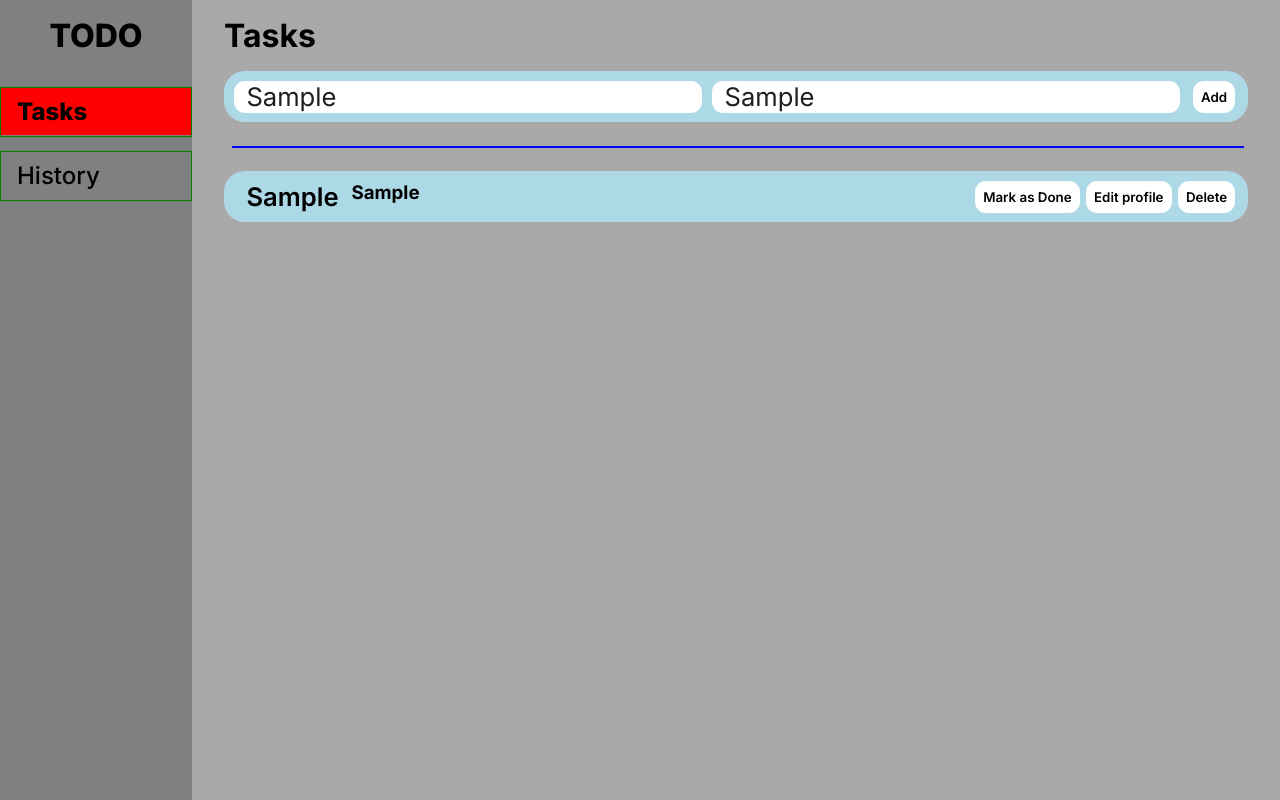
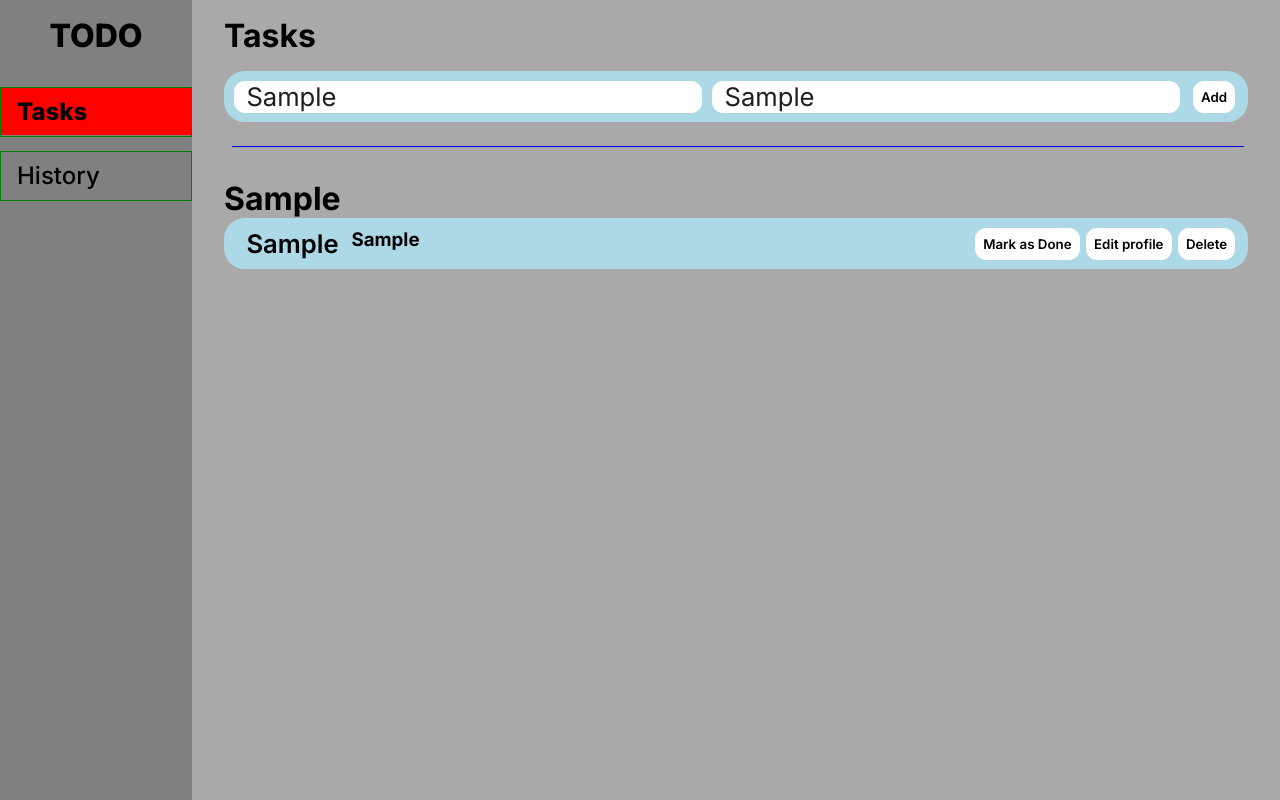
Before and after one commit to Moo2meenn/todo-app, a React (Create React App) app: page / in a window 1280 px wide. Both pictures are taken after typing "Sample", "Sample" into the empty fields and a click on the button "Add". Built offline with nearby package versions, Linux system fonts and the light colour scheme.

Commit message:
implement categories

```diff
--- a/src/App.js
+++ b/src/App.js
@@ -8,12 +8,11 @@ import styled from "styled-components";
 import Tasks from "./pages/Tasks";
 import History from "./pages/History";
 
-import { useTasks, useTaskHistory, useCategories } from "./states";
+import { useTasks, useTaskHistory } from "./states";
 
 function App() {
   const [tasks, setTasks] = useTasks();
   const [history, setHistory] = useTaskHistory();
-  const [categories, setCategories] = useCategories();
 
   return (
     <div>
@@ -30,8 +29,6 @@ function App() {
                 setTasks={setTasks}
                 history={history}
                 setHistory={setHistory}
-                categories={categories}
-                setCategories={setCategories}
               />
             }
           />
--- a/src/components/CreateTask.js
+++ b/src/components/CreateTask.js
@@ -3,7 +3,7 @@ import styled from "styled-components";
 import { BaseButton } from "./GlobalStyles";
 import { v4 as uuidv4 } from "uuid";
 
-const CreateTask = ({ tasks, setTasks, setHistory }) => {
+const CreateTask = ({ tasks, setTasks, setHistory, onNewCategory }) => {
   function handleSubmit(e) {
     e.preventDefault();
     const formData = new FormData(e.target);
@@ -14,6 +14,14 @@ const CreateTask = ({ tasks, setTasks, setHistory }) => {
 
     const time = new Date().toUTCString();
     const task = { name, id: uuidv4(), category };
+
+    // Check if the category already exists in the tasks array
+    const categoryExists = tasks.some((task) => task.category === category);
+
+    // If the category doesn't exist, call the onNewCategory prop to handle the visibility
+    if (!categoryExists && typeof onNewCategory === "function") {
+      onNewCategory(category);
+    }
 
     setTasks((tasks) => [...tasks, task]);
 
--- a/src/components/Divider.js
+++ b/src/components/Divider.js
@@ -2,7 +2,7 @@ import styled from "styled-components";
 
 export const Divider = styled.div`
   width: 98.8%;
-  height: 2px;
+  height: 0.1rem;
   margin: 0.5rem;
   background-color: blue;
 `;
--- a/src/pages/Tasks.js
+++ b/src/pages/Tasks.js
@@ -1,14 +1,73 @@
-import React from "react";
+import React, { useState } from "react";
 import Task from "../components/Task";
 import CreateTask from "../components/CreateTask";
 import { TasksView } from "../components/TasksView";
 import { Divider } from "../components/Divider";
+import styled from "styled-components";
 
 const Tasks = ({ tasks, setTasks, setHistory }) => {
+  // Step 1: Group tasks by category
+  const groupedTasks = tasks.reduce((acc, task) => {
+    if (!acc[task.category]) {
+      acc[task.category] = [];
+    }
+    acc[task.category].push(task);
+    return acc;
+  }, {});
+
+  // Step 2: Define state to keep track of toggle
+  const [expandedCategories, setExpandedCategories] = useState(
+    Object.keys(groupedTasks).reduce((acc, category) => {
+      acc[category] = true; // Set all existing categories to be initially expanded (true)
+      return acc;
+    }, {})
+  );
+
+  // Step 3: Toggle category visibility when category title is clicked
+  const toggleCategory = (category) => {
+    setExpandedCategories((prevExpanded) => ({
+      ...prevExpanded,
+      [category]: !prevExpanded[category],
+    }));
+  };
+
+  // Step 4: Function to handle the creation of new categories
+  const handleNewCategory = (newCategory) => {
+    setExpandedCategories((prevExpanded) => ({
+      ...prevExpanded,
+      [newCategory]: true, // Set the new category to be initially open (true)
+    }));
+  };
+
+  // Step 5: Render grouped tasks
+  const renderGroupedTasks = () => {
+    return Object.entries(groupedTasks).map(([category, tasks]) => (
+      <CategoryWrapper key={category}>
+        <h1 onClick={() => toggleCategory(category)}>{category}</h1>
+        {expandedCategories[category] &&
+          tasks
+            .map((task, index) => (
+              <StyledCategory key={task.id}>
+                <Task task={task} setTasks={setTasks} setHistory={setHistory} />
+                {index !== 0 && <Divider />}
+              </StyledCategory>
+            ))
+            .reverse()}
+      </CategoryWrapper>
+    ));
+  };
+
   return (
     <>
       <h1>Tasks</h1>
-      <CreateTask setTasks={setTasks} setHistory={setHistory} />
+      {/* Pass the handleNewCategory function to CreateTask */}
+      <CreateTask
+        tasks={tasks}
+        setTasks={setTasks}
+        setHistory={setHistory}
+        onNewCategory={handleNewCategory}
+      />
+
       <TasksView>
         {tasks.length ? (
           <Divider style={{ marginBlock: "1.47rem" }} />
@@ -17,17 +76,18 @@ const Tasks = ({ tasks, setTasks, setHistory }) => {
             Add some tasks to show up here!
           </h2>
         )}
-        {tasks
-          .map((task, index) => (
-            <div key={task.id}>
-              <Task task={task} setTasks={setTasks} setHistory={setHistory} />
-              {index !== 0 && <Divider />}
-            </div>
-          ))
-          .reverse()}
+
+        {/* Step 6: Render grouped tasks */}
+        {renderGroupedTasks()}
       </TasksView>
     </>
   );
 };
 
+const CategoryWrapper = styled.div`
+  margin-block: 2rem;
+`;
+
+const StyledCategory = styled.div``;
+
 export default Tasks;
--- a/src/states.js
+++ b/src/states.js
@@ -1,5 +1,4 @@
 import { useState, useEffect } from "react";
-import { v4 as uuidv4 } from "uuid";
 
 function useLocalStorageState(key, defaultValue) {
   let value = defaultValue;
@@ -28,20 +27,3 @@ export function useTasks() {
 export function useTaskHistory() {
   return useLocalStorageState("history", []);
 }
-
-export function useCategories() {
-  return useLocalStorageState("categories", [
-    {
-      id: uuidv4(),
-      name: "Work",
-    },
-    {
-      id: uuidv4(),
-      name: "Home",
-    },
-    {
-      id: uuidv4(),
-      name: "Life",
-    },
-  ]);
-}
```
